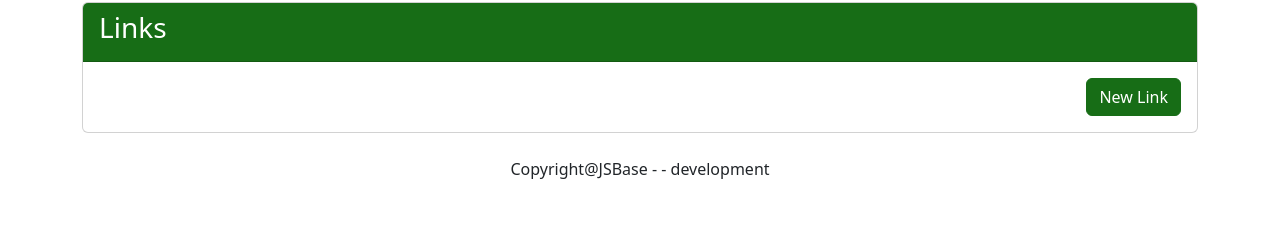
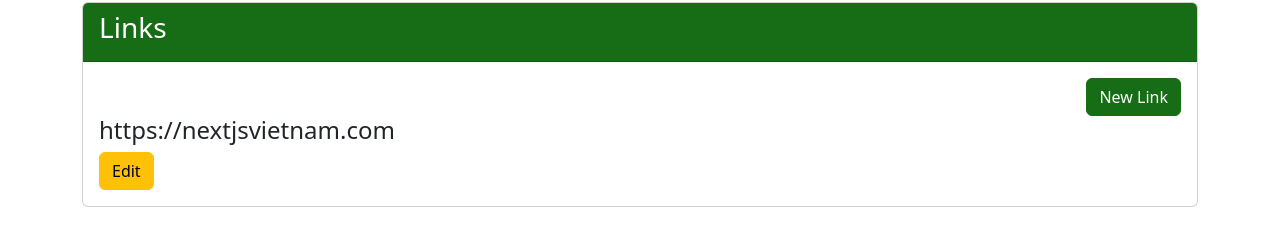
Before and after one commit to misostack/reactjs-tutorial-2023, a React (Vite) app: page / in a window 1280 px wide. Shown: the part 348-583 px from the top of the page. Built offline with nearby package versions, Linux system fonts and the light colour scheme.

Commit message:
add support for edit modal

```diff
--- a/src/App.jsx
+++ b/src/App.jsx
@@ -3,13 +3,28 @@
 import LinkFormComponent from "./components/LinkFormComponent";
 import enviroment from "./shared/environment";
 import { Modal } from "bootstrap";
+import { useImmer } from "use-immer";
+
+export const LINK_TYPE = {
+  LINK: "link",
+  YOUTUBE: "youtube",
+  IMAGE: "image",
+};
 
 function App() {
   const linkFormComponentModalInstance = useRef(null);
   const linkFormComponentModal = useRef(null);
-  const { editLink, setEditLink } = useState(null);
-  const onNewLink = (e) => {
-    e.preventDefault();
+  const [editLink, setEditLink] = useState(null);
+  const [links, setLinks] = useImmer([
+    {
+      id: 1,
+      link: "https://nextjsvietnam.com",
+      title: "https://nextjsvietnam.com",
+      type: LINK_TYPE.LINK,
+    },
+  ]);
+
+  const openModal = () => {
     if (!linkFormComponentModalInstance.current) {
       console.log("new modal", linkFormComponentModalInstance.current);
       linkFormComponentModalInstance.current = new Modal(
@@ -22,11 +37,29 @@
       );
       linkFormComponentModalInstance.current.show();
       console.log("created modal", linkFormComponentModalInstance.current);
+      // handler event close
+      linkFormComponentModal.current.addEventListener("hide.bs.modal", () => {
+        // reset state
+        setEditLink(null);
+      });
       return;
     }
     console.log("existing modal", linkFormComponentModalInstance.current);
     linkFormComponentModalInstance.current.show();
   };
+
+  const onNewLink = (e) => {
+    e.preventDefault();
+    openModal();
+  };
+
+  const onEditLink = (link) => {
+    // set editLink
+    setEditLink(link);
+    // open modal
+    openModal();
+  };
+
   return (
     <>
       <nav className="navbar navbar-expand-lg">
@@ -73,6 +106,22 @@
                 New Link
               </button>
             </div>
+            <div>
+              {links.map((link) => (
+                <div key={link.id}>
+                  <h4>{link.title}</h4>
+                  <button
+                    type="button"
+                    className="btn btn-warning"
+                    onClick={() => {
+                      onEditLink(link);
+                    }}
+                  >
+                    Edit
+                  </button>
+                </div>
+              ))}
+            </div>
           </div>
         </div>
       </main>
```
